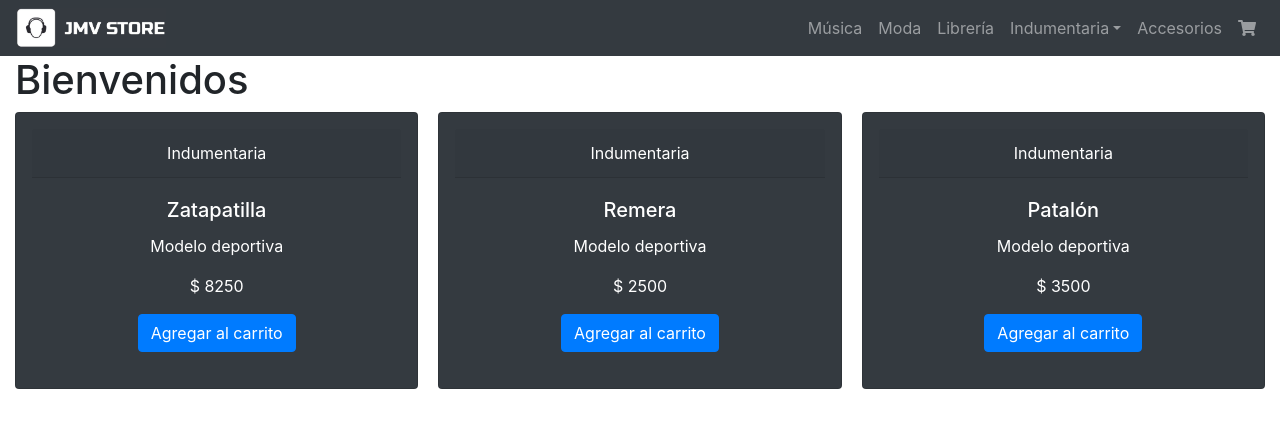
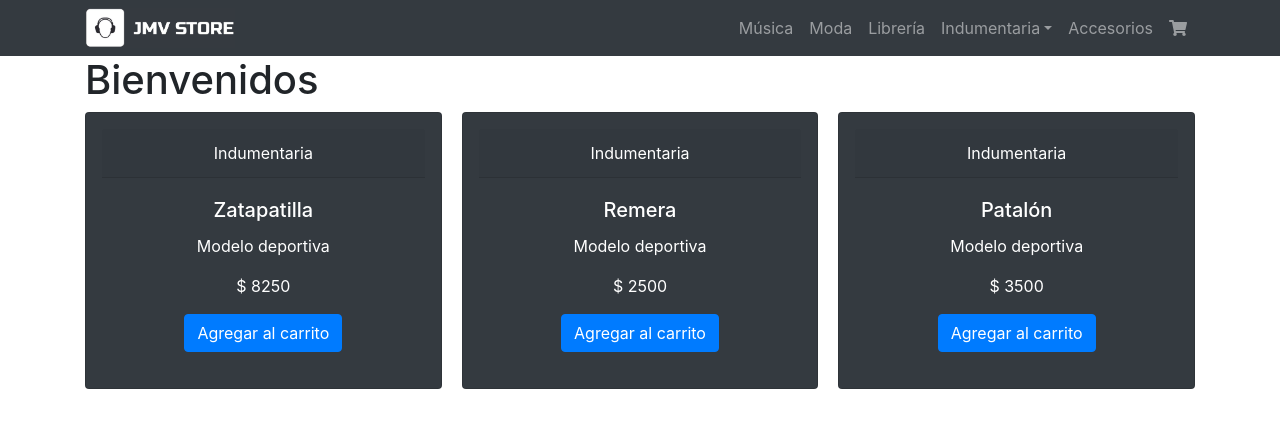
Before and after one commit to jmvieiro/store-jmv, a React (Create React App) app: page / in a window 1280 px wide. Shown: the top 428 px of the page. Built offline with nearby package versions, Linux system fonts and the light colour scheme.

Commit message:
Avances y Sass

```diff
--- a/package.json
+++ b/package.json
@@ -12,6 +12,7 @@
     "@testing-library/react": "^11.2.7",
     "@testing-library/user-event": "^12.8.3",
     "bootstrap": "^4.6.0",
+    "node-sass": "^6.0.0",
     "react": "^17.0.2",
     "react-bootstrap": "^1.6.1",
     "react-dom": "^17.0.2",
--- a/src/App.jsx
+++ b/src/App.jsx
@@ -1,5 +1,5 @@
 import "bootstrap/dist/css/bootstrap.min.css";
-import "./App.css";
+import "./App.scss";
 import { NavBarComponent } from "./components/NavBarComponent";
 import { ItemListContainer } from "./containers/ItemListContainer";
 
--- a/src/components/CardComponent/styles.css
+++ /dev/null
@@ -1,6 +0,0 @@
-.card {
-    background-color: rgb(20, 49, 49);
-    color: rgb(94, 79, 94);
-    width: 60vw;
-    height: 15vh;
-}
--- a/src/components/NavBarComponent/index.jsx
+++ b/src/components/NavBarComponent/index.jsx
@@ -3,16 +3,18 @@ import Navbar from "react-bootstrap/Navbar";
 import Nav from "react-bootstrap/Nav";
 import NavDropdown from "react-bootstrap/NavDropdown";
 import { CartWidgetComponent } from "../CartWidgetComponent";
-import "./styles.css";
+import logo from "./logo.png"; // with import
 
 export const NavBarComponent = () => {
   return (
     <>
       <Navbar collapseOnSelect expand="lg" bg="dark" variant="dark">
+        <div className="container">
           <img
-          src="./images/logo.png"
+            src={logo}
             alt={NAME_APP}
             title={NAME_APP}
+            style={{ maxWidth: 150 }}
             className="d-inline-block align-top"
           />
           <Navbar.Toggle aria-controls="responsive-navbar-nav" />
@@ -23,7 +25,9 @@ export const NavBarComponent = () => {
               <Nav.Link href="#libreria">Librería</Nav.Link>
               <NavDropdown title="Indumentaria" id="collasible-nav-dropdown">
                 <NavDropdown.Item href="#action/3.1">Femenina</NavDropdown.Item>
-              <NavDropdown.Item href="#action/3.2">Masculina</NavDropdown.Item>
+                <NavDropdown.Item href="#action/3.2">
+                  Masculina
+                </NavDropdown.Item>
                 <NavDropdown.Item href="#action/3.3">Unisex</NavDropdown.Item>
                 {/* <NavDropdown.Divider />
               <NavDropdown.Item href="#action/3.4">
@@ -36,6 +40,7 @@ export const NavBarComponent = () => {
               </Nav.Link>
             </Nav>
           </Navbar.Collapse>
+        </div>
       </Navbar>
     </>
   );
--- a/src/components/NavBarComponent/styles.css
+++ /dev/null
@@ -1,3 +0,0 @@
-img {
-    max-width: 150px;
-}
--- a/src/containers/ItemListContainer.jsx
+++ b/src/containers/ItemListContainer.jsx
@@ -26,7 +26,7 @@ export const ItemListContainer = ({ greeting }) => {
   ];
   return (
     <>
-      <section className="container-fluid">
+      <section className="container">
         <h1>{greeting}</h1>
         <CardComponent data={product} />
       </section>
```
Also changed, not shown: src/components/ButtonComponent/styles.css (deleted, +0 -7 lines), src/App.scss (renamed from src/App.css), src/components/NavBarComponent/logo.png (renamed from public/images/logo.png), 1 other file (tests, documents, lock files or other folders). Lines whose indentation alone changed are shown as unchanged.
